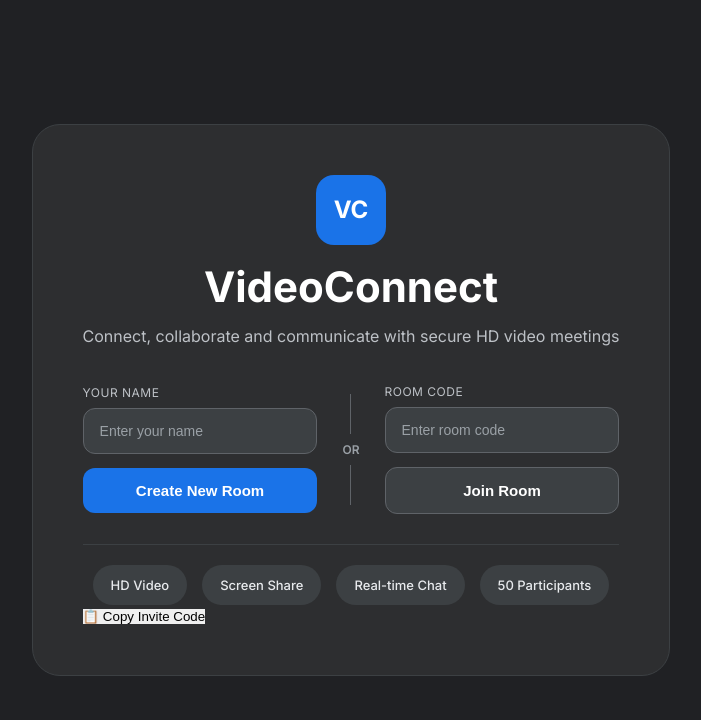
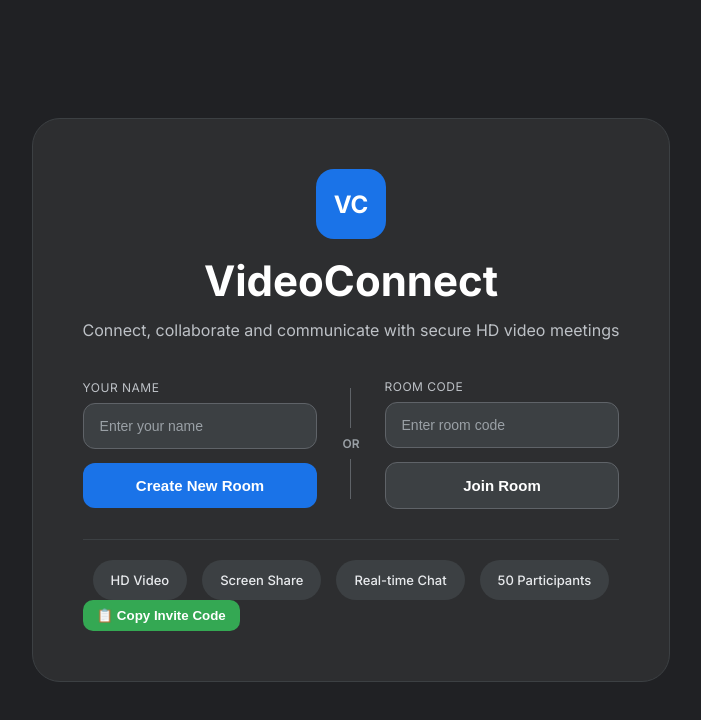
Before and after one commit to AayushiMohan/VideoConnect, a React (Create React App) app in the folder client/: page / in a window 1280 px wide. Shown: the top 720 px of the page, without its empty margins (289-990 px from the left). Built offline with nearby package versions, Linux system fonts and the light colour scheme; no server answers.

Commit message:
Update Room.css

```diff
--- a/client/src/Room.css
+++ b/client/src/Room.css
@@ -95,7 +95,15 @@
 .chat-btn:hover {
   background: #1557b0;
 }
-
+.invite-btn{
+  background:#34a853;
+  color:white;
+  border:none;
+  padding:8px 14px;
+  border-radius:10px;
+  cursor:pointer;
+  font-weight:600;
+}
 /* LiveKit Styling */
 
 .lk-video-conference {
```
